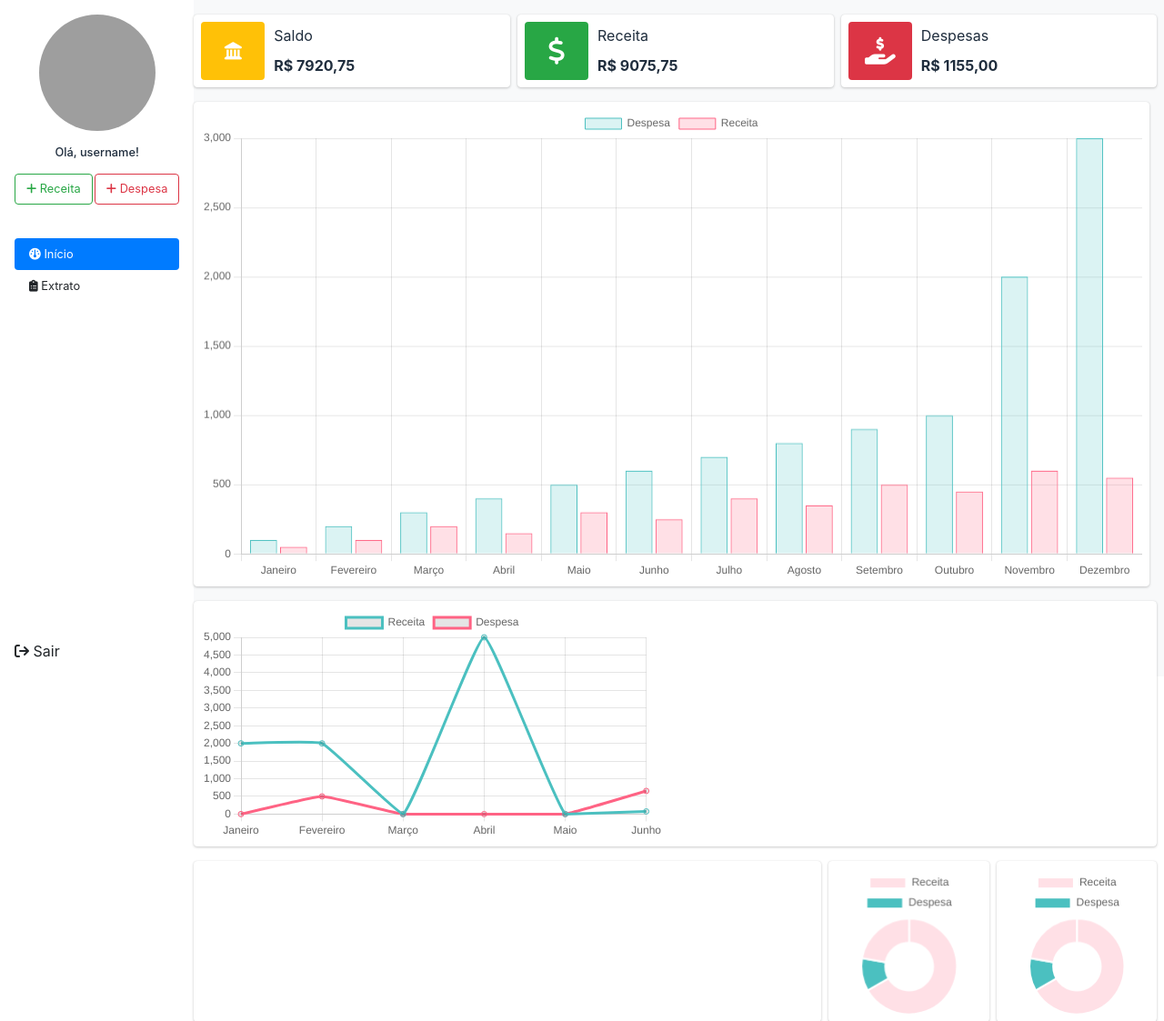
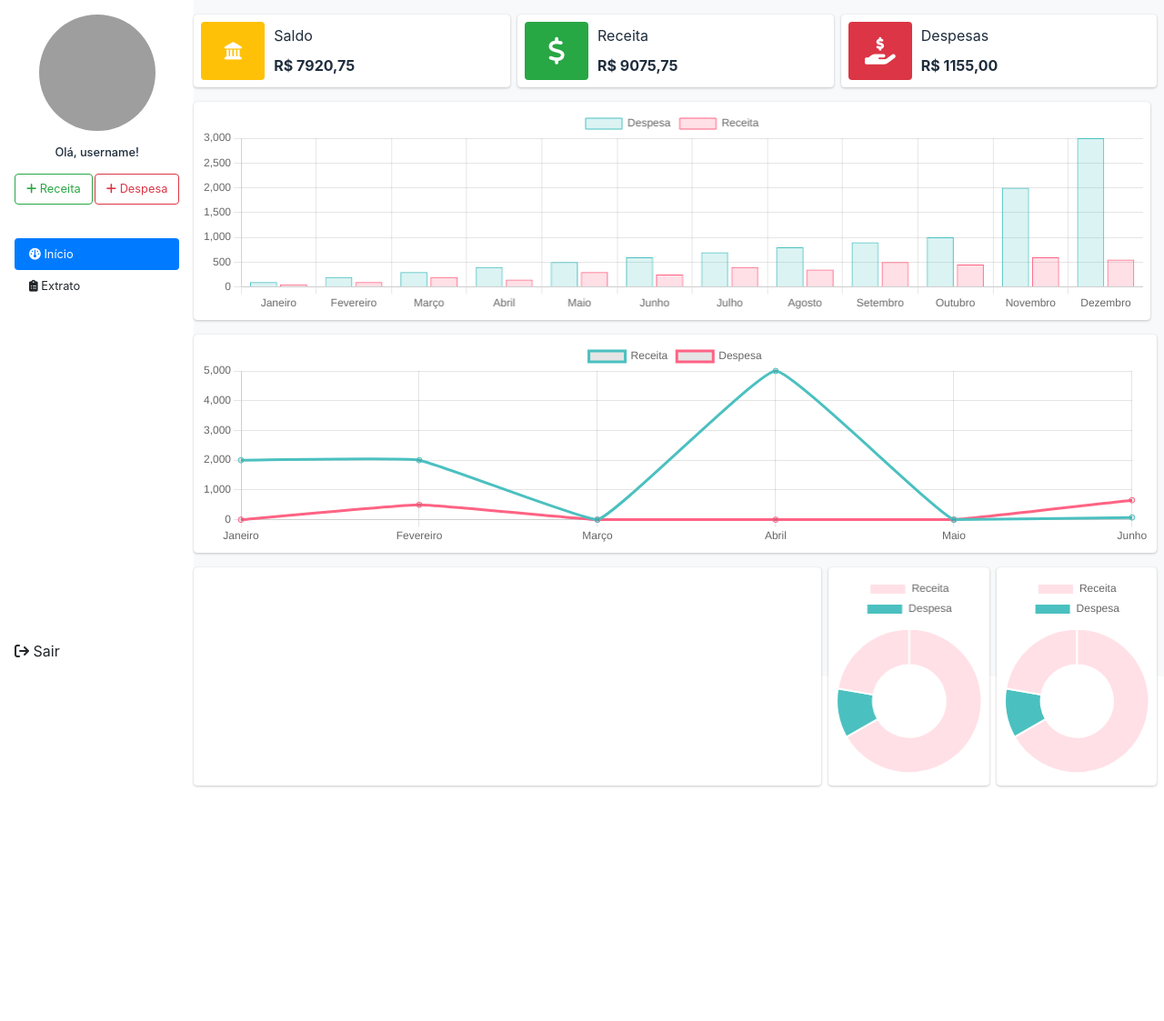
Before and after one commit to ifpi-picos/finance-management, a Django app: page /dashboard in a window 1280 px wide. Shown: the part 56-1179 px from the top of the page at 91% size. After the commit the page ends 922 px from the top, so only its background shows below. Run offline with Django 4.2, Linux system fonts and the light colour scheme; data comes from the database, SQL or seed files in the repository; some libraries are stand-ins or nearby versions; grey boxes are pictures that could not be loaded.

Commit message:
Correção do bug no layout

```diff
--- a/financeapp/static/js/dashboard.js
+++ b/financeapp/static/js/dashboard.js
@@ -26,8 +26,12 @@ document.addEventListener('DOMContentLoaded', function () {
     };
 
     const config = {
-        type: 'line',
-        data: data,
+      type: 'line',
+      data: data,
+      options: {
+        responsive: true,
+        maintainAspectRatio: false
+      }
     };
 
     // Gráfico de barras
@@ -55,6 +59,8 @@ document.addEventListener('DOMContentLoaded', function () {
         type: 'bar',
         data: barCol1Data,
         options: {
+          responsive: true,
+          maintainAspectRatio: false,
           scales: {
             y: {
               beginAtZero: true
@@ -80,7 +86,10 @@ document.addEventListener('DOMContentLoaded', function () {
       const doughnutConfigReceita = {
         type: 'doughnut',
         data: doughnutDataReceita,
-        options: {}
+        options: {
+          responsive: true,
+          maintainAspectRatio: false
+        }
       };
 
     // Gráfico de rosca despesa
@@ -100,7 +109,10 @@ document.addEventListener('DOMContentLoaded', function () {
       const doughnutConfigDespesa = {
         type: 'doughnut',
         data: doughnutDataReceita,
-        options: {}
+        options: {
+          responsive: true,
+          maintainAspectRatio: false
+        }
       };
 
     new Chart(lineChart, config);
--- a/financeapp/templates/financeapp/dashboard.html
+++ b/financeapp/templates/financeapp/dashboard.html
@@ -46,26 +46,24 @@
       </div>
     </div>
     <div class="row d-flex">
-      <div class="col info-box bg-white mr-2">
+      <div class="col info-box bg-white mr-2" style="height: 30vh;">
         <canvas id="barChartCol1"></canvas>
       </div>
-      <div class="col info-box bg-white">
+      <div class="col info-box bg-white" style="height: 30vh;">
         <canvas id="myChart"></canvas>
       </div>
     </div>
     <div class="row d-flex">
-      <div class="col info-box bg-white mr-2">
+      <div class="col info-box bg-white mr-2 flex-grow-1" style="height: 30vh;">
 
       </div>
-      <div class="col-2 info-box bg-white mr-2">
+      <div class="col-2 info-box bg-white mr-2" style="height: 30vh;">
         <canvas id="doughnutChart" class="chart"></canvas>
       </div>
-      <div class="col-2 info-box bg-white">
+      <div class="col-2 info-box bg-white" style="height: 30vh;">
         <canvas id="doughnutChart2" class="chart"></canvas>
       </div>
     </div>
-
-
   </div>
 </div>
 {% endblock content %}
```
